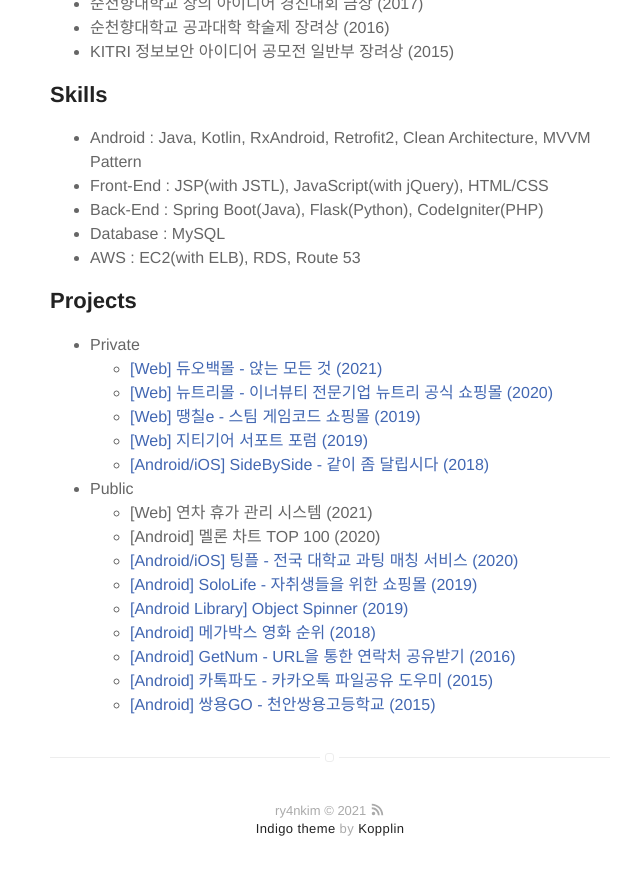
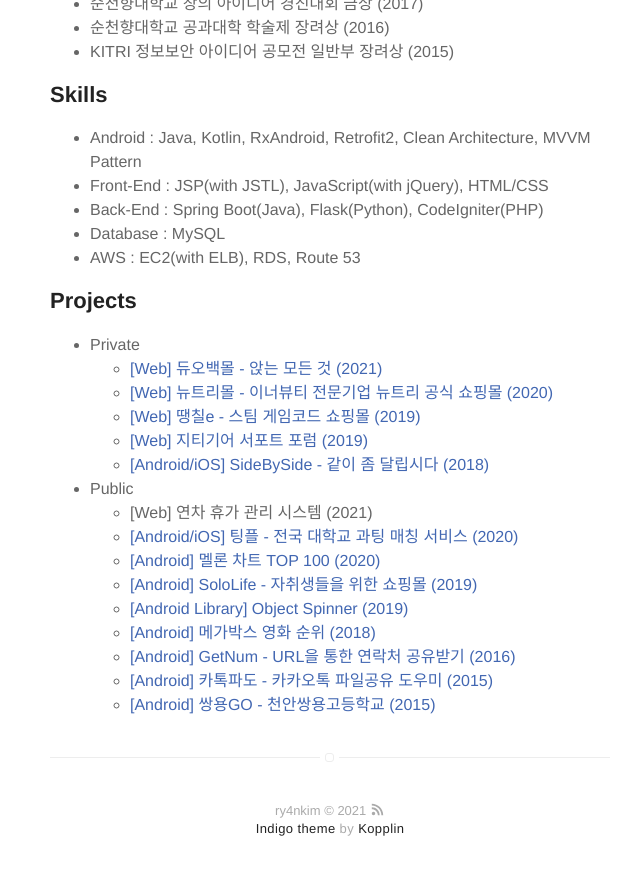
Before and after one commit to ry4nkim/ry4nkim.github.io, a Jekyll site: the page built from about.md, in a window 1280 px wide and 900 px high, scrolled down 1155 px. Shown: the top 875 px of the window, without its empty margins (310-950 px from the left). Built offline with Jekyll 4.4.1, drawn with Linux system fonts in a browser that asks for light colours.

Commit message:
211121. ry4nkim. Update about.md

```diff
--- a/_posts/2020-01-01-android-ios-tingple.markdown
+++ b/_posts/2020-01-01-android-ios-tingple.markdown
@@ -1,7 +1,7 @@
 ---
 title: "[Android/iOS] 팅플 - 전국 대학교 과팅 매칭 서비스"
 layout: post
-date: '2020-01-01 00:00:00'
+date: '2020-01-01 00:00:01'
 tag:
 - Android
 - iOS
--- a/_posts/2020-01-01-android-melon-chart-top-100.markdown
+++ b/_posts/2020-01-01-android-melon-chart-top-100.markdown
@@ -1,7 +1,7 @@
 ---
 title: "[Android] 멜론 차트 TOP 100"
 layout: post
-date: '2020-01-01 00:00:01'
+date: '2020-01-01 00:00:00'
 tag:
 - Android
 - Kotlin
--- a/about.md
+++ b/about.md
@@ -83,9 +83,11 @@
     <!--<li>[Web] 네이버 데이터랩 API를 활용한 검색 키워드 분석 시스템 (itemscout.io 클론코딩) (2021)</li>-->
     <!--<li>[Web] SCH 온라인 서점 쇼핑몰 (2021)</li>-->
     <li>[Web] 연차 휴가 관리 시스템 (2021)</li>
-    <li>[Android] 멜론 차트 TOP 100 (2020)</li>
     <li>
       <a target="_blank" href="/android-ios-tingple" style="text-decoration: none;" onmouseover="this.style.textDecoration='underline';" onmouseout="this.style.textDecoration='none';">[Android/iOS] 팅플 - 전국 대학교 과팅 매칭 서비스 (2020)</a>
+    </li>
+    <li>
+      <a target="_blank" href="/android-melon-chart-top-100" style="text-decoration: none;" onmouseover="this.style.textDecoration='underline';" onmouseout="this.style.textDecoration='none';">[Android] 멜론 차트 TOP 100 (2020)</a>
     </li>
     <li>
       <a target="_blank" href="/android-sololife" style="text-decoration: none;" onmouseover="this.style.textDecoration='underline';" onmouseout="this.style.textDecoration='none';">[Android] SoloLife - 자취생들을 위한 쇼핑몰 (2019)</a>
```
